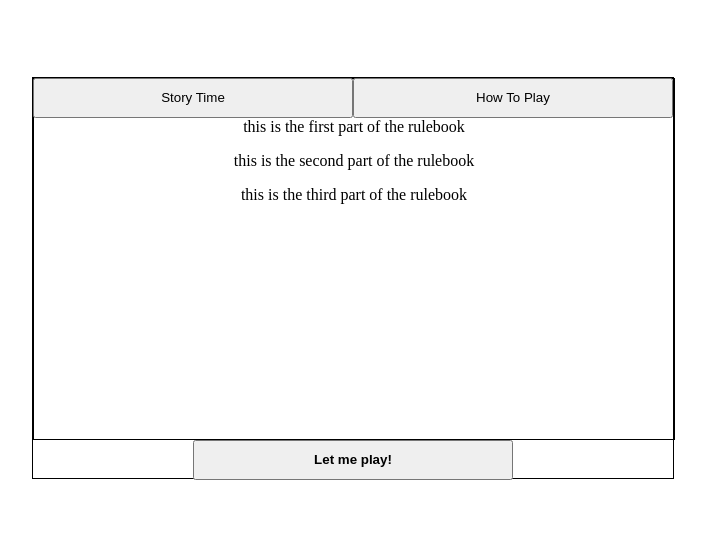
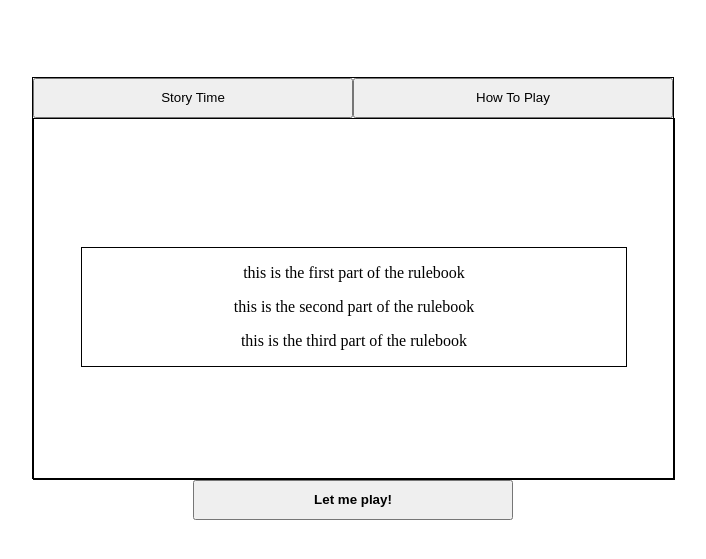
Before and after one commit to id10tothe9/ci-portfolio2-pong, a plain HTML site: page index.html in a window 1280 px wide. Shown: the part 127-686 px from the top of the page, without its empty margins (287-993 px from the left). Drawn offline with Linux system fonts and the light colour scheme.

Commit message:
style: Enclose buttons in a div and center textbox

```diff
--- a/assets/css/style.css
+++ b/assets/css/style.css
@@ -15,10 +15,15 @@ a {
   border: 1px solid black;
 }
 
+#btns-div {
+  width: 100%;
+  height: 10%;
+}
+
 .btn-intro {
   float: left;
   width: 50%;
-  height: 10%;
+  height: 100%;
 }
 
 .intro-box {
@@ -26,8 +31,15 @@ a {
   height: 90%;
   margin: auto;
   border: 1px solid black;
+}
 
+.text-box {
+  border: 1px solid black;
+  width: 85%;
+  margin: auto;
+  margin-top: 20%;
 }
+
 
 #btn-play {
   width: 50%;
--- a/index.html
+++ b/index.html
@@ -15,8 +15,10 @@
   <h3>A gaming experience that takes you back in time<br> to when it all started&hellip;</h3>
 
   <div id="intro-div">
-    <button class="btn-intro" id="btn-story-time">Story Time</button>
-    <button class="btn-intro" id="btn-howto">How To Play</button>
+    <div id="btns-div">
+      <button class="btn-intro" id="btn-story-time">Story Time</button>
+      <button class="btn-intro" id="btn-howto">How To Play</button>
+    </div>
 
     <div class="intro-box" id="story-box" style="display: none;">
       <div class="text-box">
```
